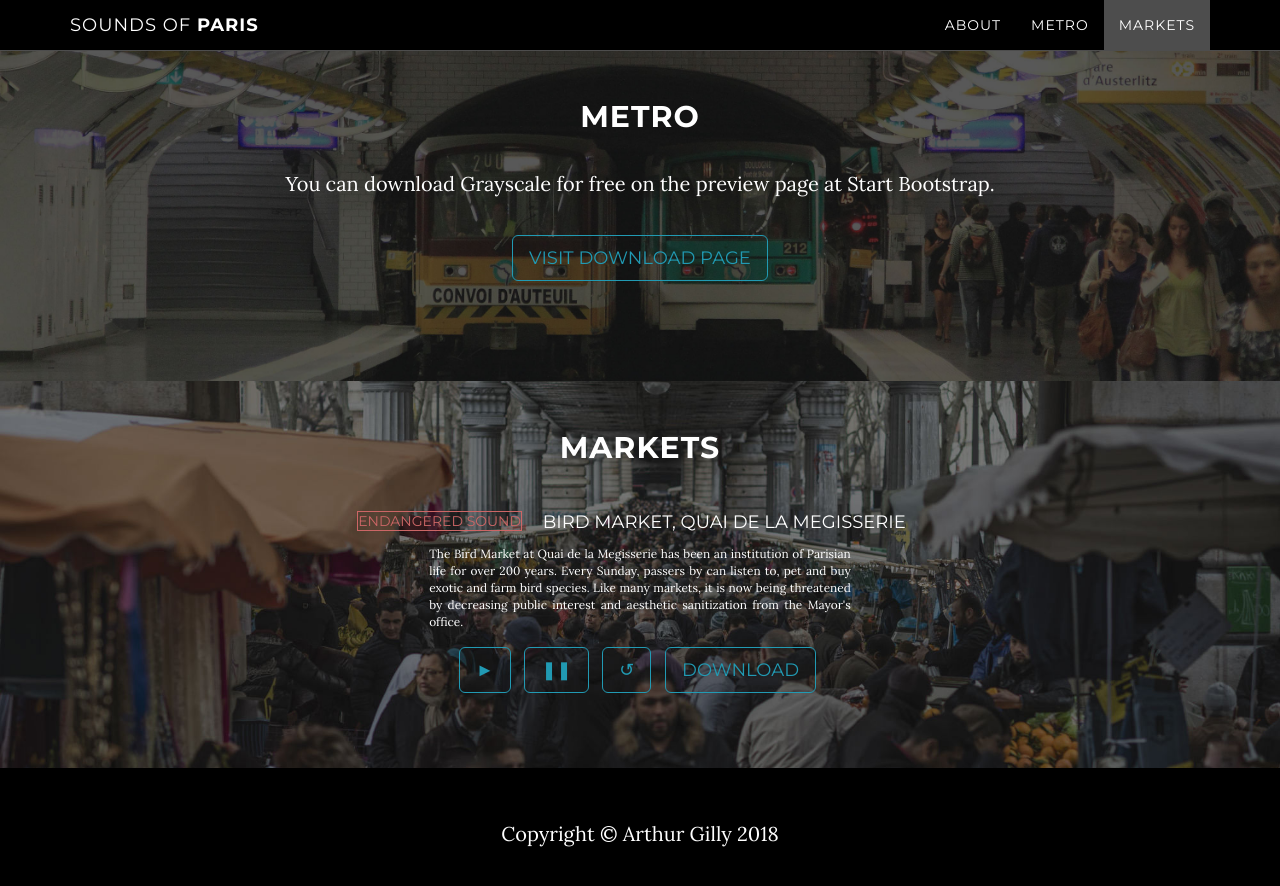
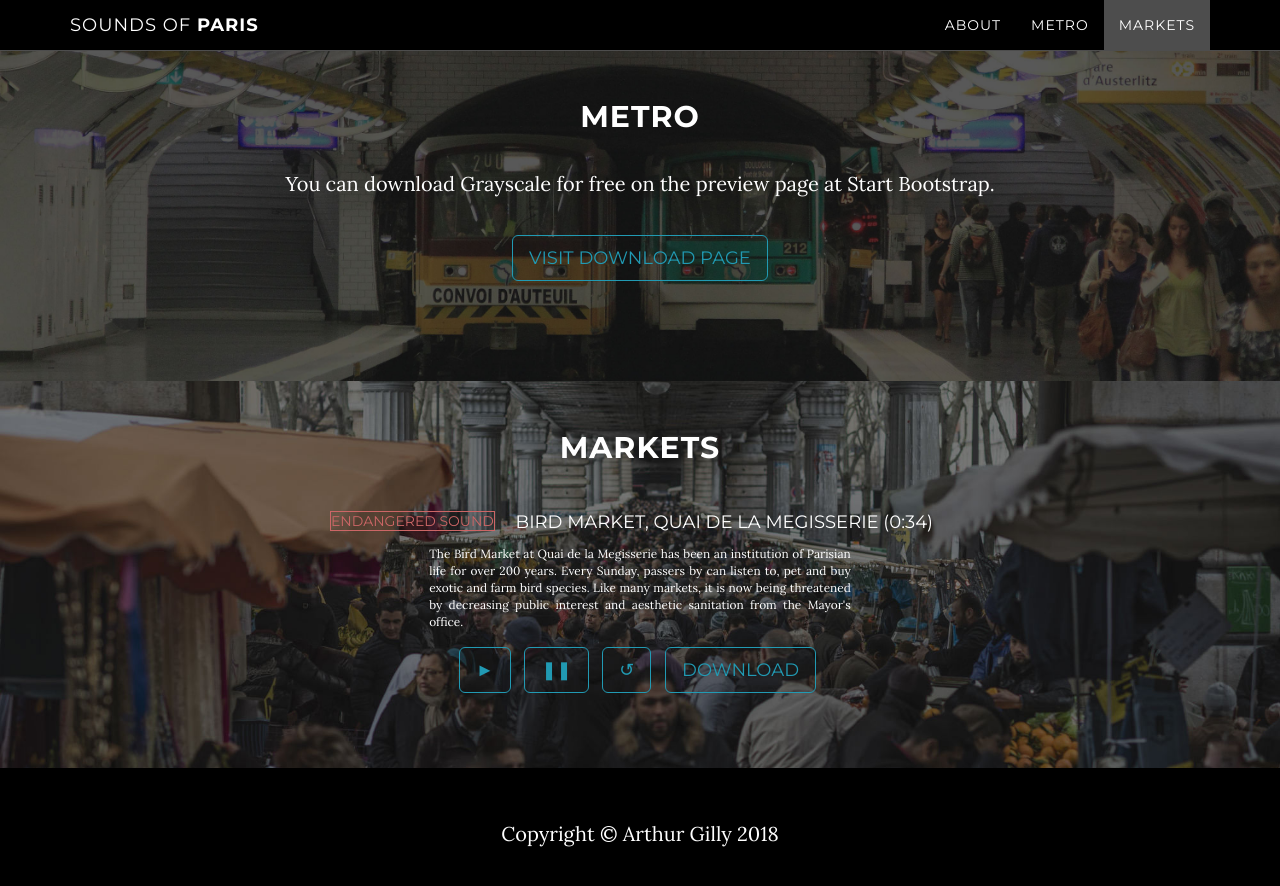
Before and after one commit to scottshooter90/sounds-of-paris, a Jekyll site: the page built from index.html, in a window 1280 px wide and 900 px high, scrolled down 1735 px. Shown: the top 886 px of the window. Built offline with Jekyll 4.4.1, drawn with Linux system fonts in a browser that asks for light colours.

Commit message:
market better2

```diff
--- a/_includes/contact.html
+++ b/_includes/contact.html
@@ -5,8 +5,9 @@
                 <h2>Markets</h2>
 
                 <span class="emphasis">endangered sound</span>
-                <span class="btn btn-lg">Bird Market, Quai de la Megisserie</span>
-                <div class="small" style="text-align: justify;width:50%;margin:0 auto;">The Bird Market at Quai de la Megisserie has been an institution of Parisian life for over 200 years. Every Sunday, passers by can listen to, pet and buy exotic and farm bird species. Like many markets, it is now being threatened by decreasing public interest and aesthetic sanitization from the Mayor's office. <br><br></div>
+                <span class="btn btn-lg">Bird Market, Quai de la Megisserie (0:34)</span>
+
+                <div class="small" style="text-align: justify;width:50%;margin:0 auto;">The Bird Market at Quai de la Megisserie has been an institution of Parisian life for over 200 years. Every Sunday, passers by can listen to, pet and buy exotic and farm bird species. Like many markets, it is now being threatened by decreasing public interest and aesthetic sanitation from the Mayor's office. <br><br></div>
                 <audio id="megisserie" src="{{ site.baseurl }}/assets/27.01.18.Quai_de_la_Megisserie_low.mp3" type="audio/mp3" preload=
                 "metadata"></audio>
                 <ul class="list-inline banner-social-buttons">
```
